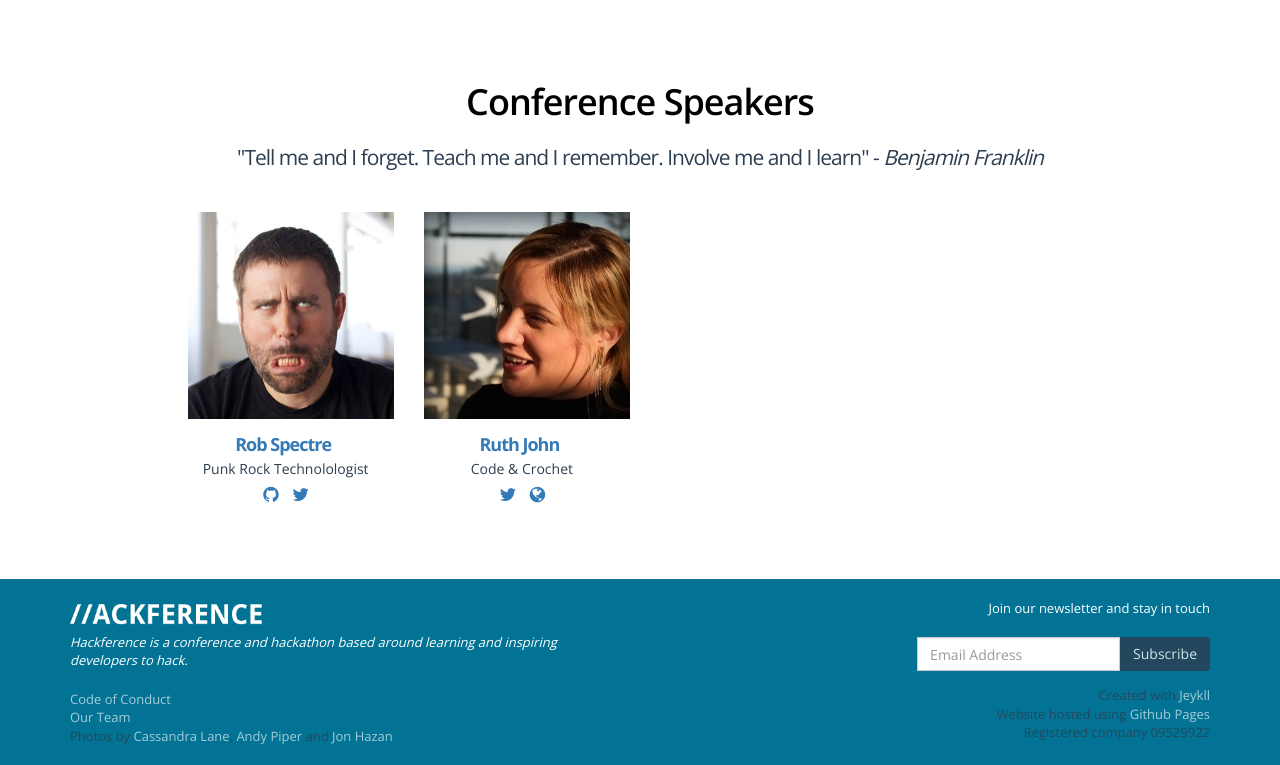
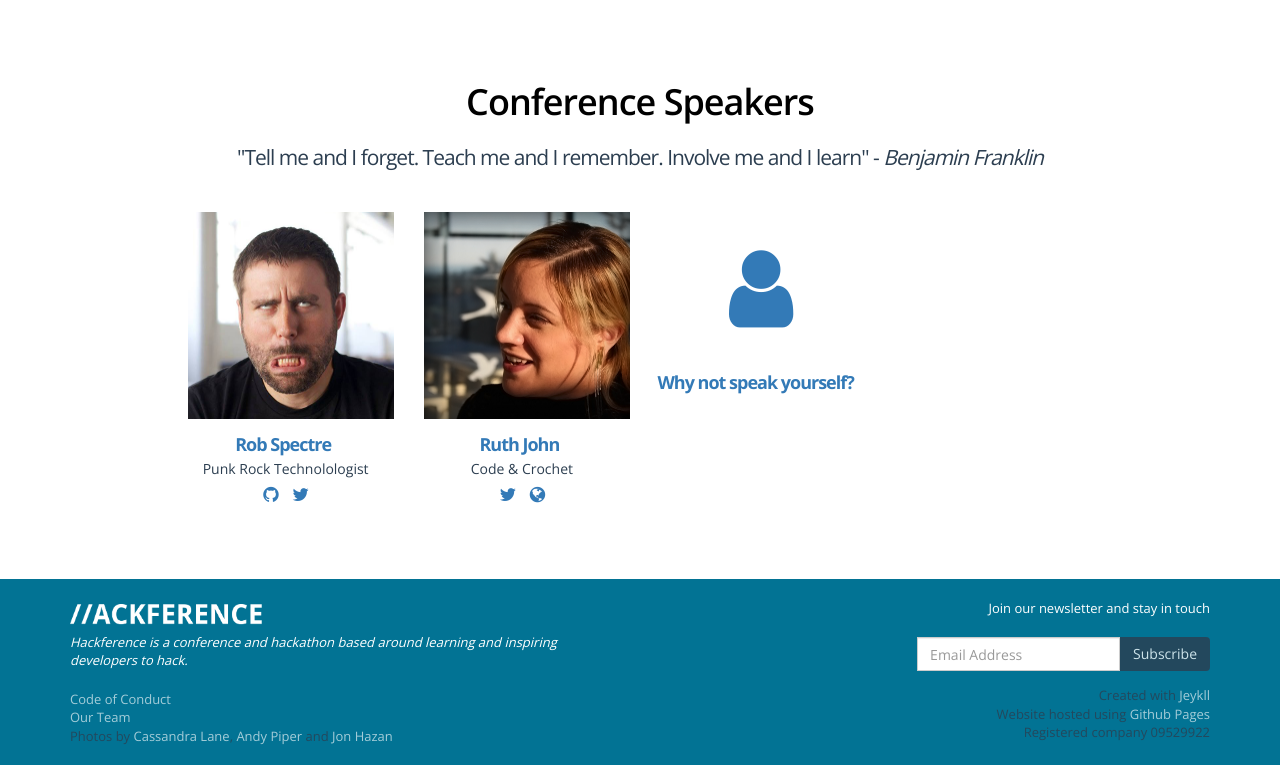
Before and after one commit to hackference/hackference-2015, a Jekyll site: the page built from index.html, in a window 1280 px wide and 1400 px high, scrolled down 824 px. Shown: the part 635-1400 px from the top of the window. Built offline with Jekyll 4.4.1, drawn with Linux system fonts in a browser that asks for light colours; nearby versions of some CDN libraries.

Commit message:
Add CFP link to speaker images

```diff
--- a/_includes/speakers.html
+++ b/_includes/speakers.html
@@ -10,3 +10,10 @@
   {% if speaker.website %}<a href='{{ speaker.website }}'><i class="fa fa-globe"></i></a>{% endif %}
 </div>
 {% endfor %}
+<div class="col-md-3 col-xs-6 speaker">
+  <a href='{{ site.cfp }}'>
+    <i class="fa fa-user fa-5x speak-yourself"></i>
+    <br/>
+    Why not speak yourself?
+  </a>
+</div>
--- a/assets/style.css
+++ b/assets/style.css
@@ -396,6 +396,8 @@ ul.nice-list li a {
 
 .speaker-image a i {margin-right: 10px;}
 
+.speak-yourself {line-height: 155px}
+
 .text-panel-peek {
 	margin-top: -70px;
 }
```
